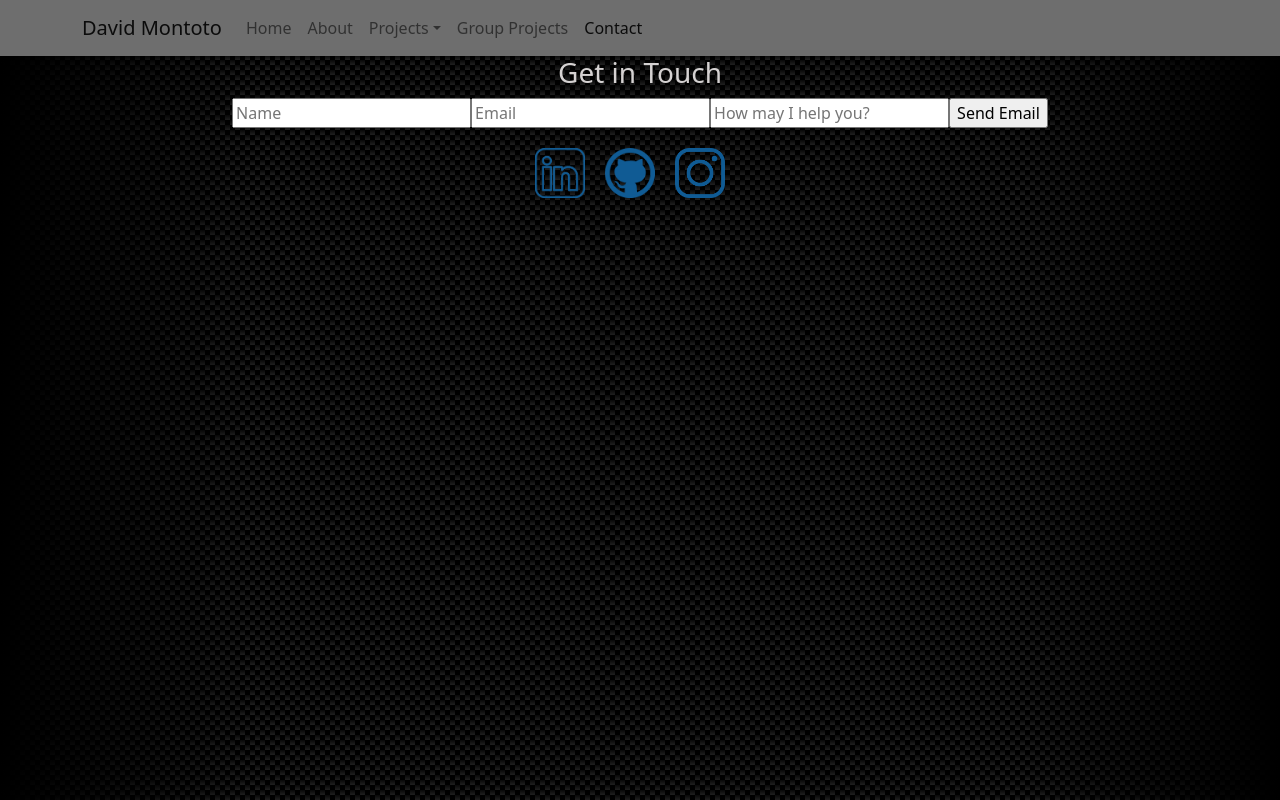
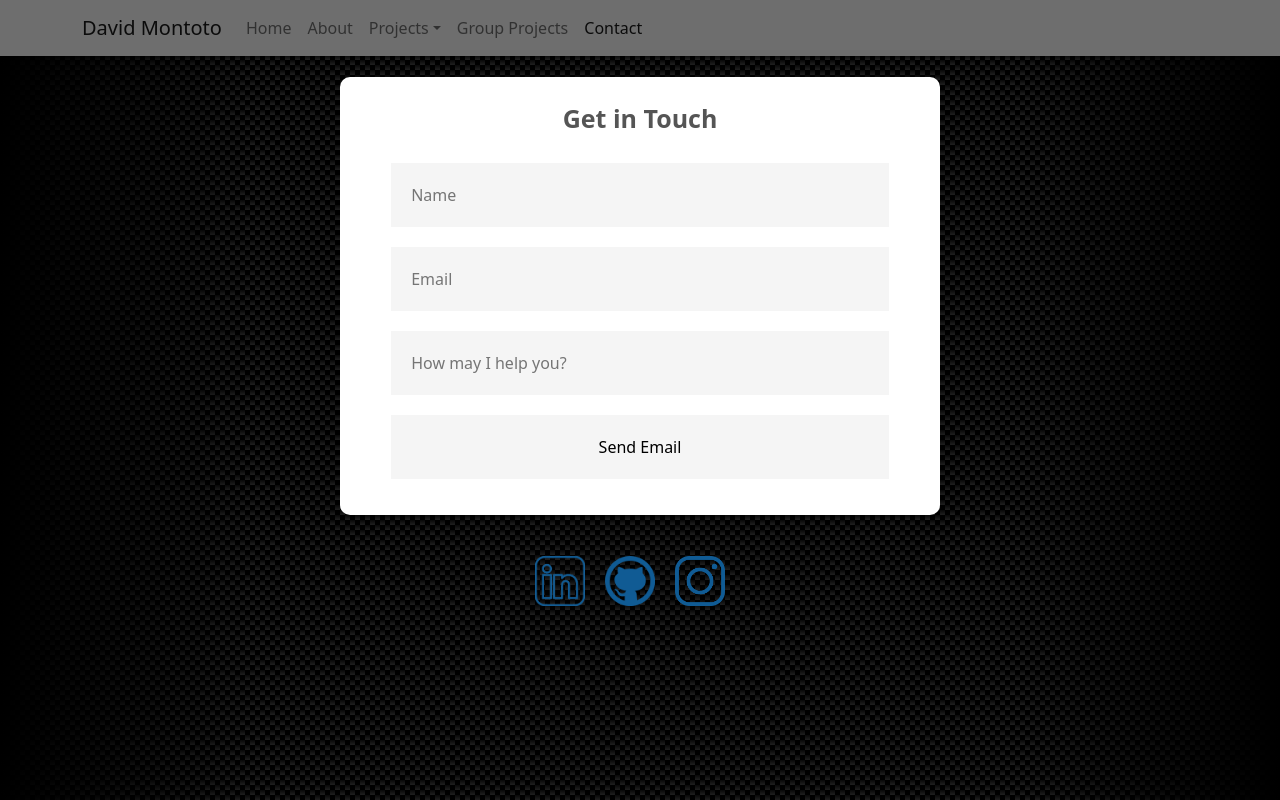
Before and after one commit to dmmontoto/React-Portfolio, a React (Vite) app: page /Contact in a window 1280 px wide. Built offline with nearby package versions, Linux system fonts and the light colour scheme.

Commit message:
added css for contact page

```diff
--- a/src/App.css
+++ b/src/App.css
@@ -90,3 +90,50 @@ body {
 .contact-section a{
   text-decoration: none;
 }
+
+.contact-container {
+  width: 100%;
+  height: 60vh;
+  display: flex;
+  align-items: center;
+  justify-content: center;
+}
+
+form {
+  background: #fff;
+  display: flex;
+  flex-direction: column;
+  padding: 2vw 4vw;
+  width: 90%;
+  max-width: 600px;
+  border-radius: 10px;
+}
+
+form h3 {
+  color: #555;
+  font-weight: 800;
+  font-size: 25px;
+  margin-bottom: 20px;
+}
+
+form input,
+form textarea {
+  border: 0;
+  margin: 10px 0;
+  padding: 20px;
+  background: #f5f5f5;
+  font-size: 16px;
+}
+
+form button {
+  padding: 15px;
+  background: var(--main-blue);
+  color: white;
+  font-size: 16px;
+  border: 0;
+  outline: none;
+  cursor: pointer;
+  width: 150px;
+  margin: 20px auto 0;
+  border-radius: 30px;
+}
--- a/src/pages/Contact.jsx
+++ b/src/pages/Contact.jsx
@@ -26,8 +26,8 @@ export default function Contact() {
   };
 
   return (
-    <div>
-      <form ref={form} onSubmit={sendEmail}>
+    <div className="contact-container">
+      <form ref={form} onSubmit={sendEmail} id="form">
         <h3>Get in Touch</h3>
 
         <input type="text" name="user_name" id="user_name" placeholder="Name" required/>
```
